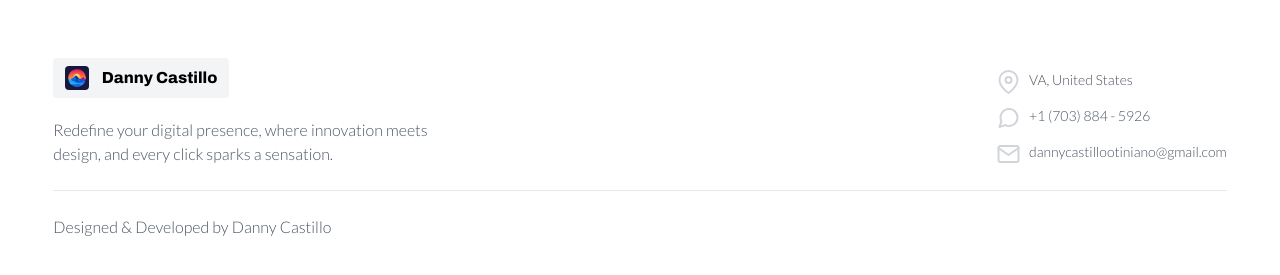
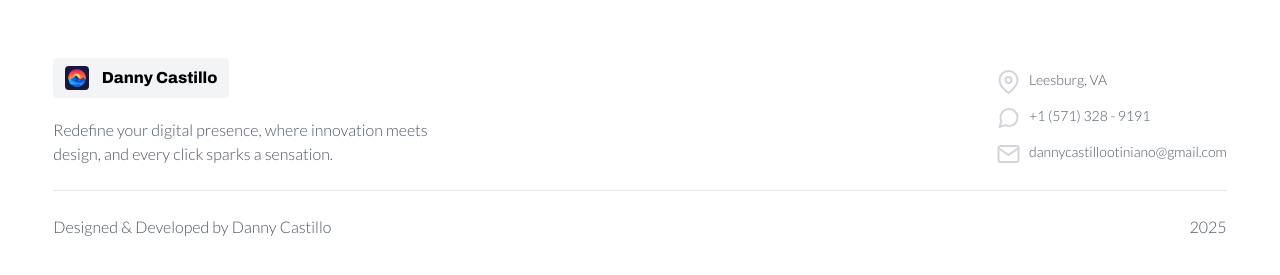
Before and after one commit to dannycastilloo/portfolio, a React (Vite) app: page / in a window 1280 px wide. Shown: the part 6332-6607 px from the top of the page. Built offline with nearby package versions, Linux system fonts and the light colour scheme.

Commit message:
Update Footer.jsx

```diff
--- a/src/components/Footer.jsx
+++ b/src/components/Footer.jsx
@@ -17,11 +17,11 @@ function Footer() {
                     <div className='flex flex-col gap-3 text-neutral600 font-light text-sm mt-auto'>
                         <a className="hidden gap-2 md:flex">
                             <img src="./icons/map_pin.svg" alt="Location" title="Location" />
-                            <span>VA, United States</span>
+                            <span>Leesburg, VA</span>
                         </a>
                         <a className="hidden gap-2 md:flex" href="https://wa.link/x63qdy">
                             <img src="./icons/message_circle.svg" alt="Chat" title="Chat" />
-                            <span>+1 (703) 884 - 5926</span>
+                            <span>+1 (571) 328 - 9191</span>
                         </a>
                         <a className="hidden gap-2 md:flex" href="mailto:dannycastillootiniano@gmail.com">
                             <img src="./icons/mail.svg" alt="Mail" title="Mail" />
@@ -32,6 +32,7 @@ function Footer() {
                 <hr className="w-full bg-neutral600" />
                 <div className='flex flex-col gap-6 justify-between items-center md:flex-row md:gap-0'>
                     <p className='font-light text-neutral600 text-sm lg:text-base'>Designed & Developed by Danny Castillo</p>
+                    <span className='font-light text-neutral600 text-sm lg:text-base'>2025</span>
                 </div>
             </footer>
         </div>
```
